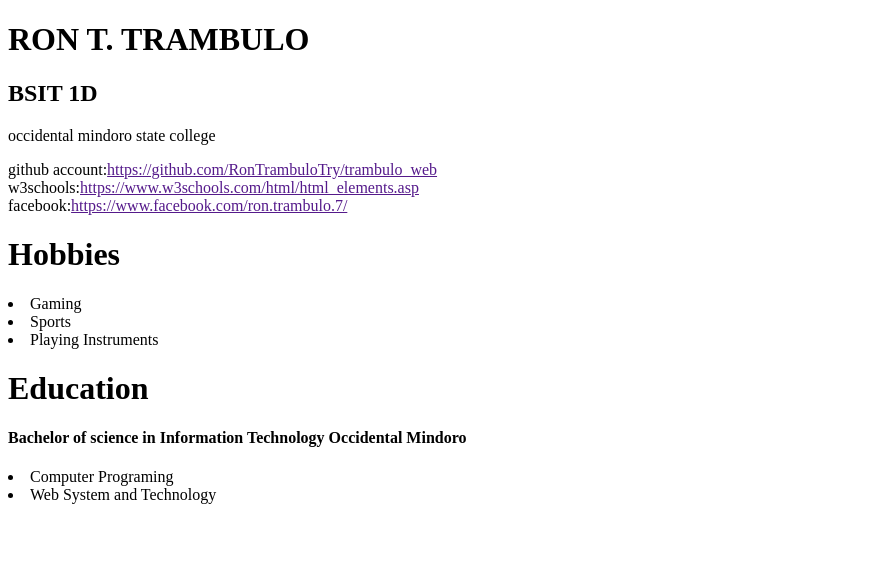
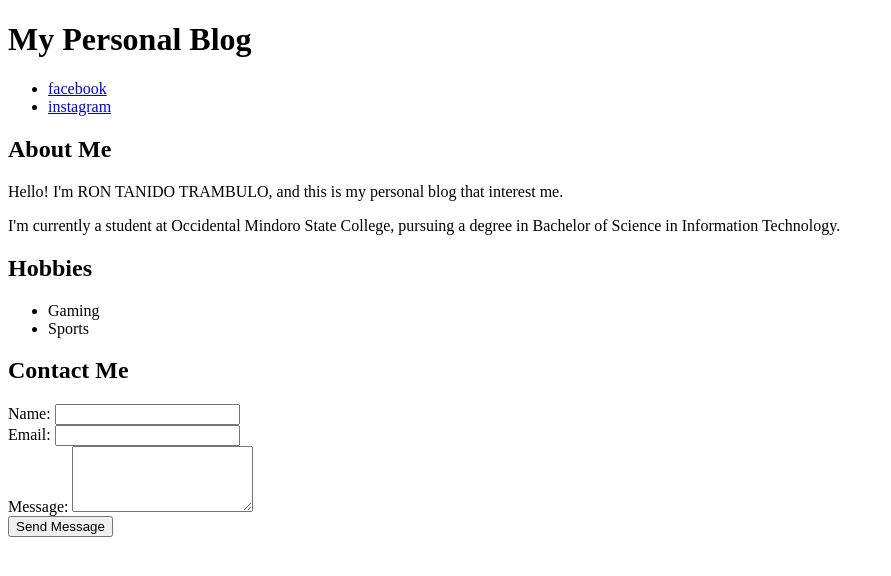
Before and after one commit to RonTrambuloTry/trambulo_web, a plain HTML site: page sample.html in a window 1280 px wide. Shown: the whole page, without its empty margins (0-891 px from the left). Drawn offline with Linux system fonts and the light colour scheme.

Commit message:
my 3rd try
this is my new activity

```diff
--- a/sample.html
+++ b/sample.html
@@ -1,43 +1,71 @@
 <!DOCTYPE html>
 <html lang="en">
-<head>
     <meta charset="UTF-8">
     <meta name="viewport" content="width=device-width, initial-scale=1.0">
-    <title>Document</title>
-    <link rel="stylesheet" href="style.css">
+    <title>My Personal Blog</title>
+<body>
+</body>
+    <header>
+        <h1>My Personal Blog</h1>
+        <p></p>
 
-</head>
-<body>
 
-    <title>
-        MY PERSONAL BLOG
-    </title>
-    <header>
-        <h1>RON T. TRAMBULO</h1>
-        <h2>BSIT 1D</h2>
-        <p>occidental mindoro state college</p>
-        </header>
-        <nav></nav>github account:<a href=>https://github.com/RonTrambuloTry/trambulo_web</a>
-       <nav></nav>w3schools:<a href=>https://www.w3schools.com/html/html_elements.asp</a>
-       <nav></nav>facebook:<a href=>https://www.facebook.com/ron.trambulo.7/</a>
+        <nav>
+            <ul>
+                <li><a href="https://www.facebook.com/ron.trambulo.7">facebook</a></li>
+                <li><a href="https://www.instagram.com/rn_trmbl/">instagram</a></li>
+
+            </ul>
+        </nav>
+    </header>
+
+
+    <main>
+
+        <section id="about">
+            <h2>About Me</h2>
+            <p>Hello! I'm RON TANIDO TRAMBULO, and this is my personal blog that interest me.</p>
+            <p>I'm currently a student at Occidental Mindoro State College, pursuing a degree in Bachelor of Science in Information Technology.</p>
+
+        </section>
+
+        <section id="hobbies">
+            <h2>Hobbies</h2>
+            <ul>
+                <li>Gaming</li>
+                <li>Sports</li>
+            </ul>
+        </section>
 
 
 
 
-        <h1>Hobbies</h1>
-        <li>Gaming</li>
-        <li>Sports</li>
-        <li>Playing Instruments</li>
-        <h1>Education</h1>
-        <h4>Bachelor of science in Information Technology Occidental Mindoro</h4>
-        <li>Computer Programing</li>
-        <li>Web System and Technology</li>
 
+        <section id="contact">
+            <h2>Contact Me</h2>
+            <form>
+                <div>
+                    <label for="name">Name:</label>
+                    <input type="text" id="name" name="name">
 
+                </div>
+                <div>
+                    <label for="email">Email:</label>
+                    <input type="email" id="email" name="email">
 
-                </body>
+                </div>
+                <div>
+                    <label for="message">Message:</label>
+                    <textarea id="message" name="message" rows="4"></textarea>
+                </div>
+                <button type="submit">Send Message</button>
+            </form>
+        </section>
+    </main>
+
 
 
 
 
 </html>
+</body>
```
